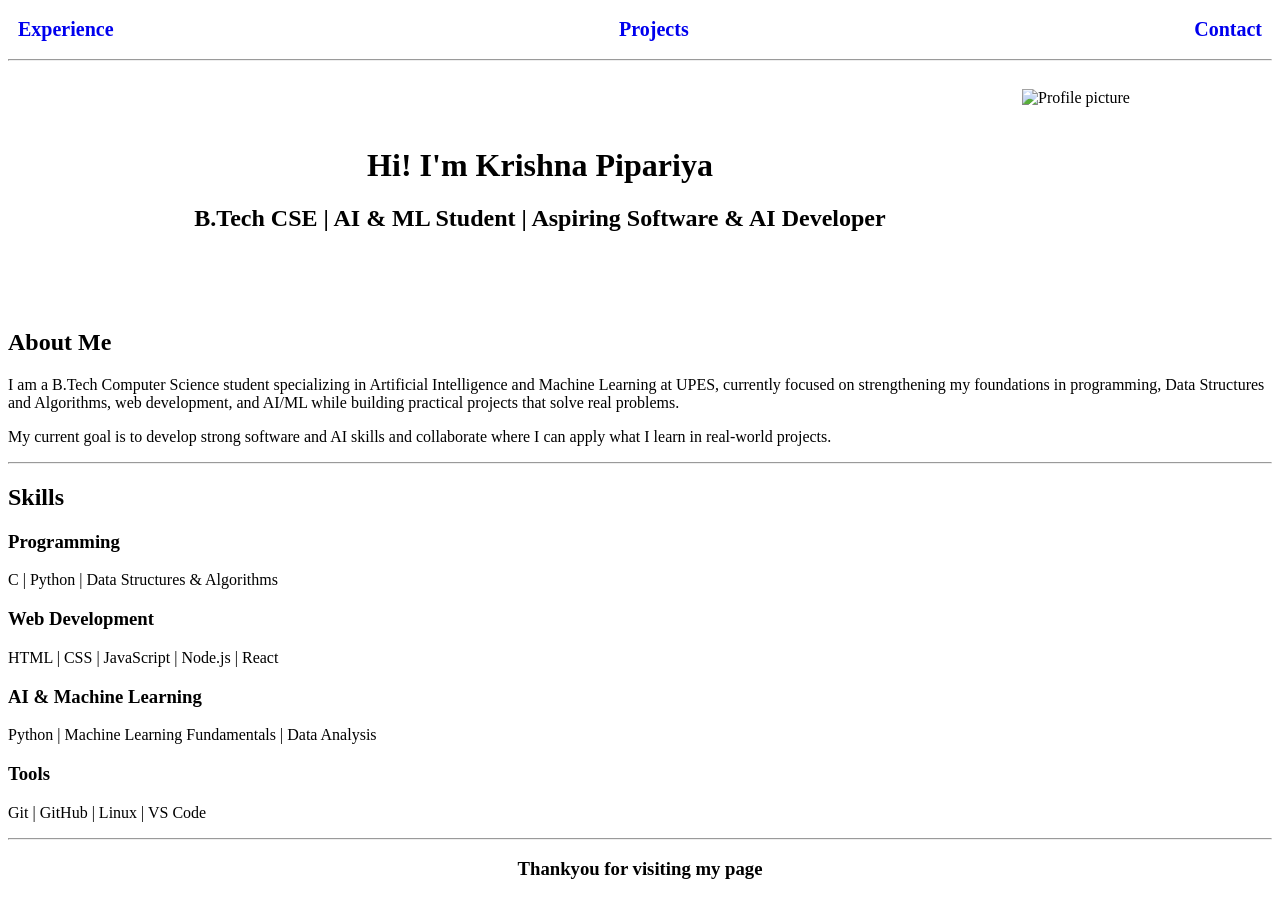
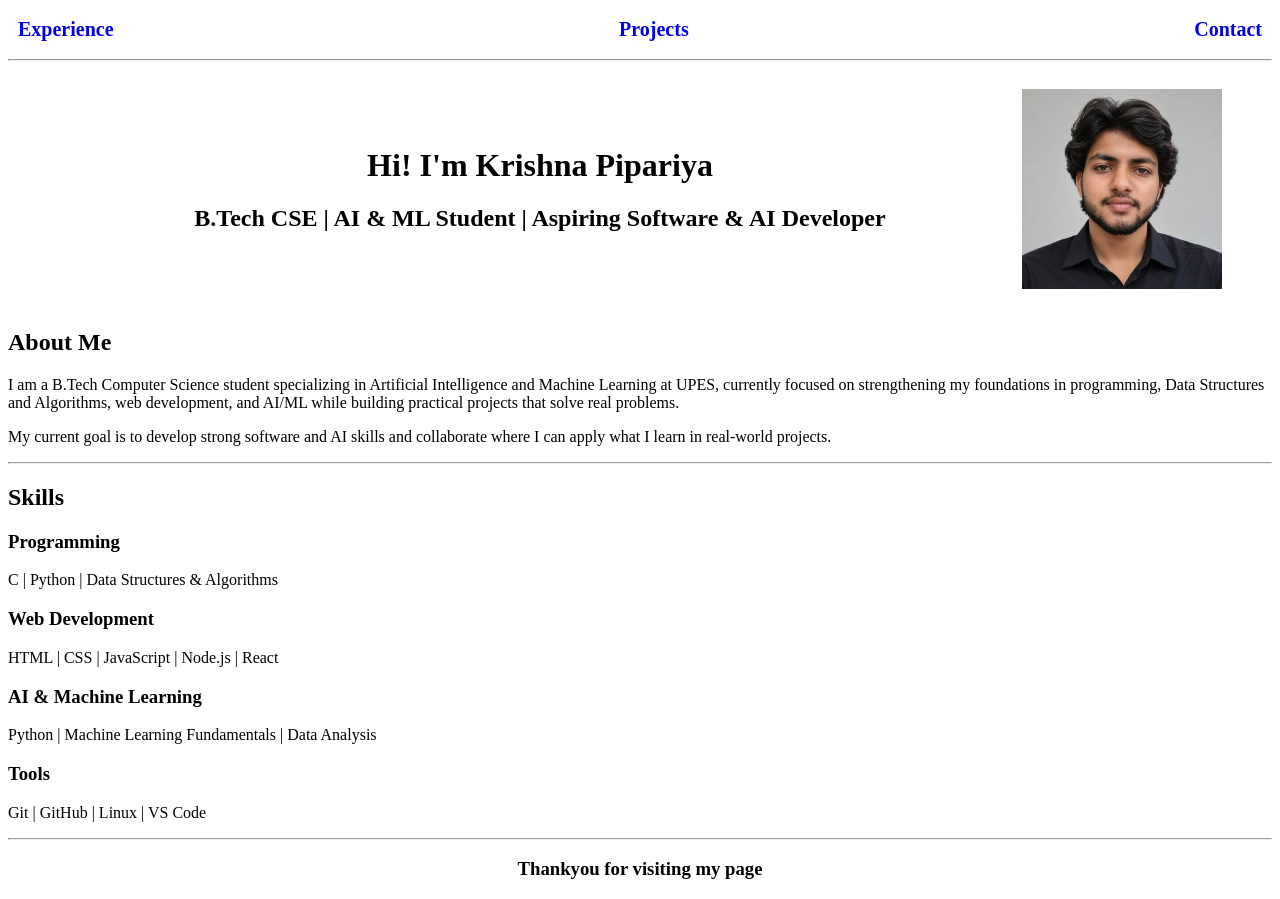
Before and after one commit to Krishnapipraiya/Krishnapipraiya.github.io, a plain HTML site: page index.html in a window 1280 px wide. Drawn offline with Linux system fonts and the light colour scheme.

Commit message:
Fix HTML structure and update profile image source

```diff
--- a/index.html
+++ b/index.html
@@ -56,7 +56,7 @@
         <h2>B.Tech CSE | AI & ML Student | Aspiring Software & AI Developer</h2>
     </div>
 
-    <img src="profile picture.jpeg" alt="Profile picture">
+    <img src="profilepicture.jpeg" alt="Profile picture">
 </div>
 <b><h2>About Me</h2></b>
 
```
